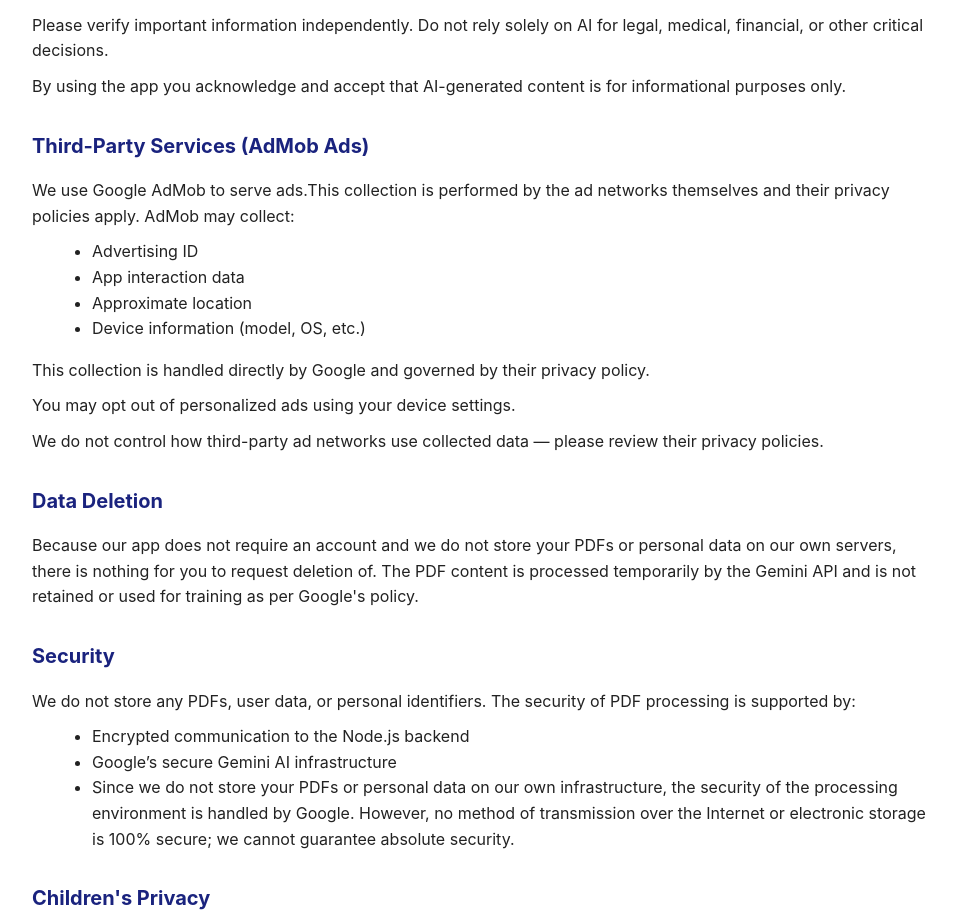
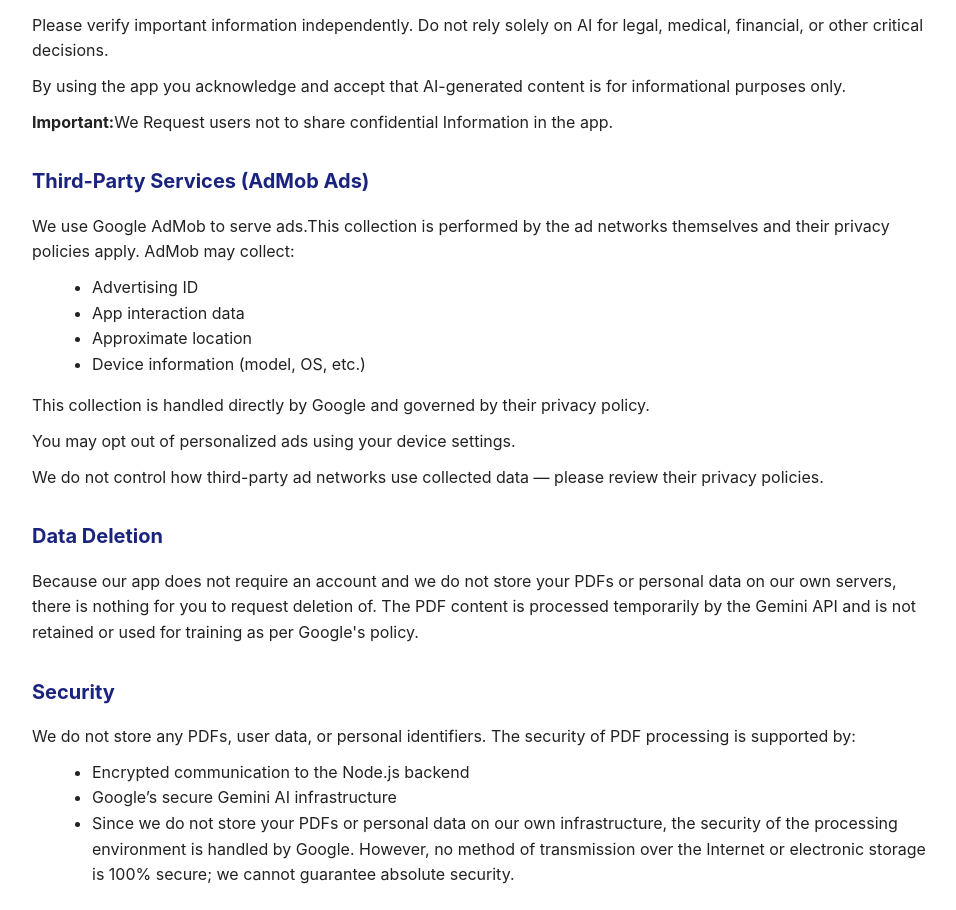
Before and after one commit to varunswaroopvarma/Privacy-Policy, a plain HTML site: page index.html in a window 1280 px wide. Shown: the part 1592-2502 px from the top of the page, without its empty margins (158-1114 px from the left). Drawn offline with Linux system fonts and the light colour scheme.

Commit message:
Update index.html

```diff
--- a/index.html
+++ b/index.html
@@ -80,7 +80,7 @@
 </ul>
 <p>Please verify important information independently. Do not rely solely on AI for legal, medical, financial, or other critical decisions.</p>
 <p>By using the app you acknowledge and accept that AI-generated content is for informational purposes only.</p>
-
+<p><strong>Important:</strong>We Request users not to share confidential Information in the app.</p>
 
 <h2>Third-Party Services (AdMob Ads)</h2>
 <p>We use Google AdMob to serve ads.This collection is performed by the ad networks themselves and their privacy policies apply. AdMob may collect:</p>
```
